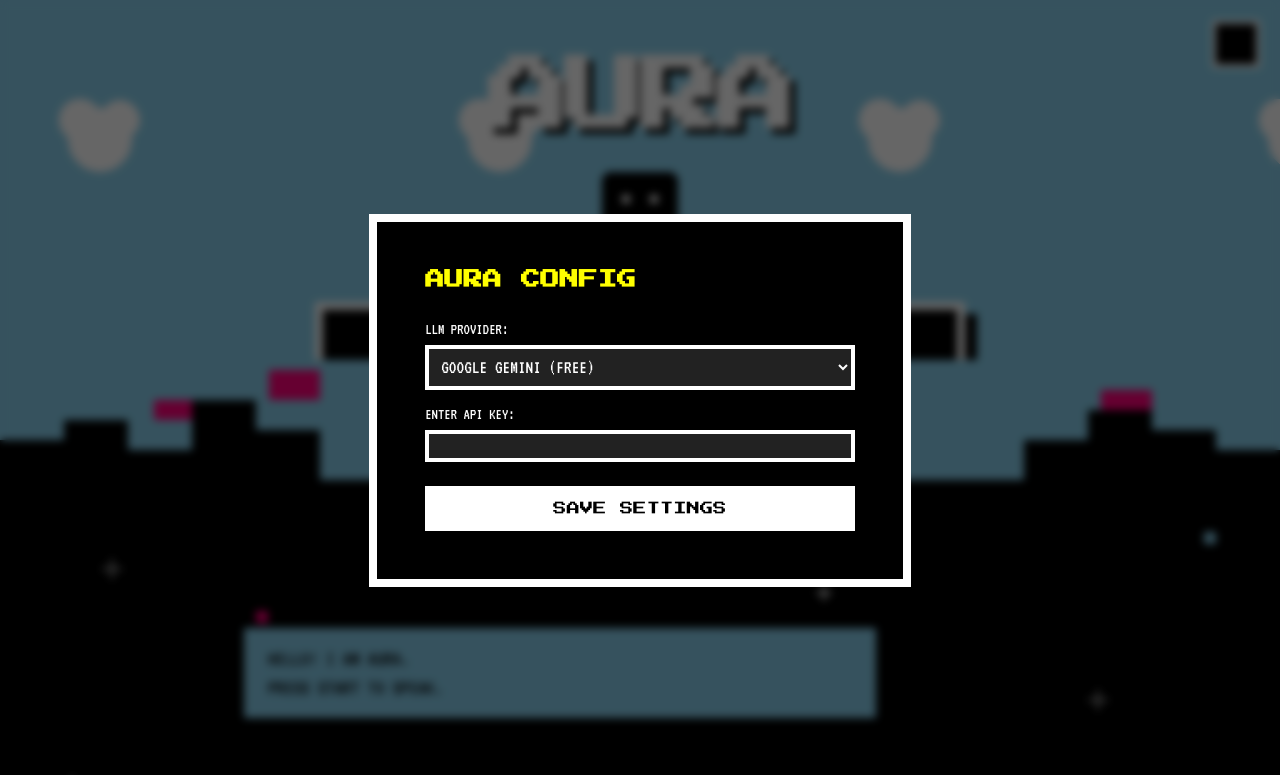
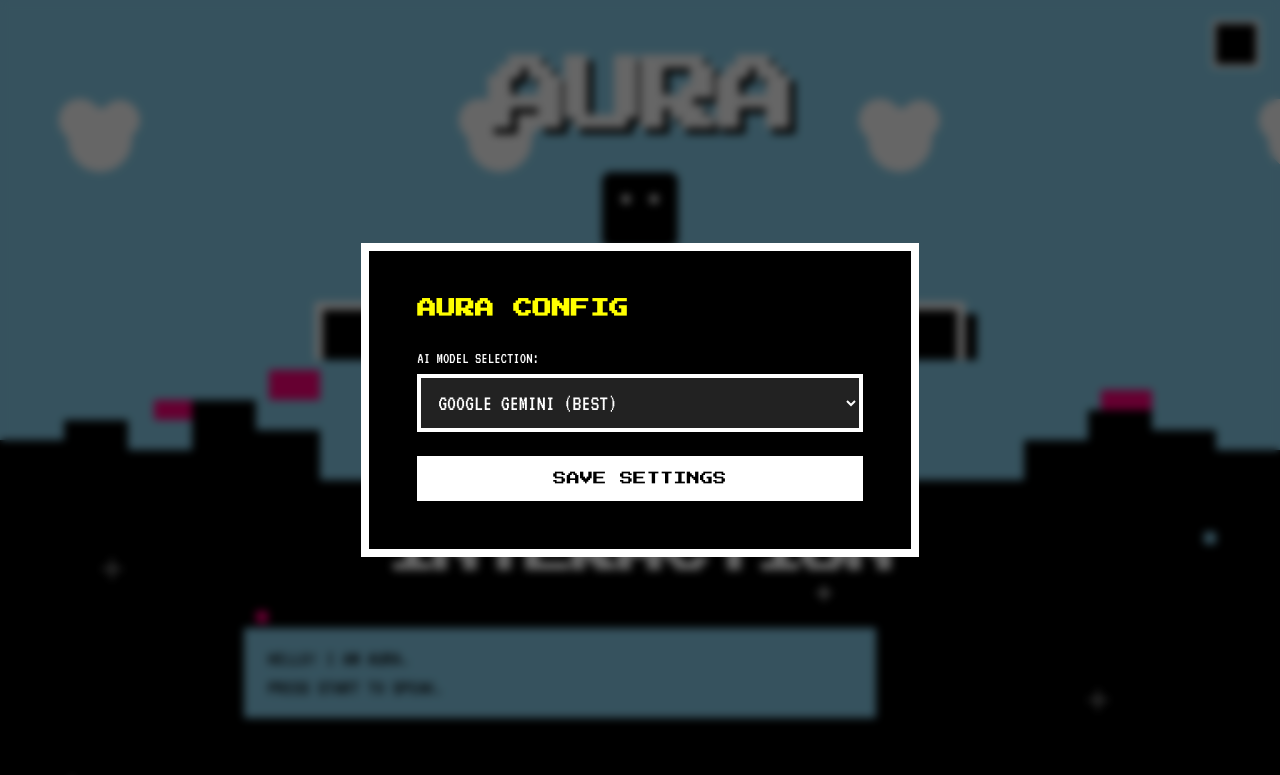
Before and after one commit to dishaaarao/Aura, a website built with Vite: page index.html in a window 1280 px wide. Both pictures are taken after a click on the element "SETTINGS". Shown: the top 775 px of the page. Built offline with nearby package versions, Linux system fonts and the light colour scheme.

Commit message:
feat: simplify UI and remove frontend API key requirement

```diff
--- a/index.html
+++ b/index.html
@@ -139,15 +139,13 @@
         style="display: none; position: fixed; inset: 0; align-items: center; justify-content: center; z-index: 100;">
         <div class="modal">
             <h2>AURA CONFIG</h2>
-            <p style="margin-bottom: 0.5rem;">LLM PROVIDER:</p>
+            <p style="margin-bottom: 0.5rem;">AI MODEL SELECTION:</p>
             <select id="providerSelect"
-                style="width: 100%; margin-bottom: 1rem; padding: 0.5rem; border: 4px solid var(--pixel-white); background: #222; color: white; font-family: 'VT323'; font-size: 1.2rem;">
-                <option value="gemini">GOOGLE GEMINI (FREE)</option>
-                <option value="groq">GROQ CLOUD (FREE/FAST)</option>
-                <option value="openai">OPENAI</option>
+                style="width: 100%; margin-bottom: 1.5rem; padding: 0.8rem; border: 4px solid var(--pixel-white); background: #222; color: white; font-family: 'VT323'; font-size: 1.4rem;">
+                <option value="gemini">GOOGLE GEMINI (BEST)</option>
+                <option value="groq">GROQ CLOUD (FASTEST)</option>
+                <option value="openai">OPENAI GPT-3.5</option>
             </select>
-            <p style="margin-bottom: 0.5rem;">ENTER API KEY:</p>
-            <input type="password" id="apiKeyInput" style="width: 100%; margin-bottom: 1.5rem;" />
             <button id="saveApiKey" class="save-btn" style="width: 100%;">SAVE SETTINGS</button>
         </div>
     </div>
--- a/src/main.ts
+++ b/src/main.ts
@@ -22,7 +22,6 @@
 const settingsTrigger = document.getElementById('settingsTrigger') as HTMLDivElement;
 const modalOverlay = document.getElementById('modalOverlay') as HTMLDivElement;
 const providerSelect = document.getElementById('providerSelect') as HTMLSelectElement;
-const apiKeyInput = document.getElementById('apiKeyInput') as HTMLInputElement;
 const saveApiKeyBtn = document.getElementById('saveApiKey') as HTMLButtonElement;
 const pixelBars = document.querySelectorAll('.pixel-bar');
 const navItems = document.querySelectorAll('.nav-item-strip');
@@ -32,7 +31,6 @@
 // --- State ---
 let isListening = false;
 let conversationHistory: ChatMessage[] = [];
-let apiKey = localStorage.getItem('aura_api_key') || '';
 let provider: AIProvider = (localStorage.getItem('aura_provider') as AIProvider) || 'gemini';
 
 // --- Navigation Logic ---
@@ -176,7 +174,7 @@
       content: `[SYSTEM CONTEXT] The current local time is ${new Date().toLocaleString()}. Provide this if asked.`
     };
 
-    const aiResult = await getAIResponse([...conversationHistory, timeContext], apiKey, provider);
+    const aiResult = await getAIResponse([...conversationHistory, timeContext], '', provider);
     const aiResponse = aiResult.text;
 
     const loader = document.getElementById(loadingId);
@@ -243,7 +241,6 @@
 }
 
 function showModal() {
-  apiKeyInput.value = apiKey;
   providerSelect.value = provider;
   modalOverlay.style.display = 'flex';
   sounds.click();
@@ -270,10 +267,8 @@
 });
 
 saveApiKeyBtn.addEventListener('click', () => {
-  apiKey = apiKeyInput.value.trim();
   provider = providerSelect.value as AIProvider;
 
-  localStorage.setItem('aura_api_key', apiKey);
   localStorage.setItem('aura_provider', provider);
 
   hideModal();
```
